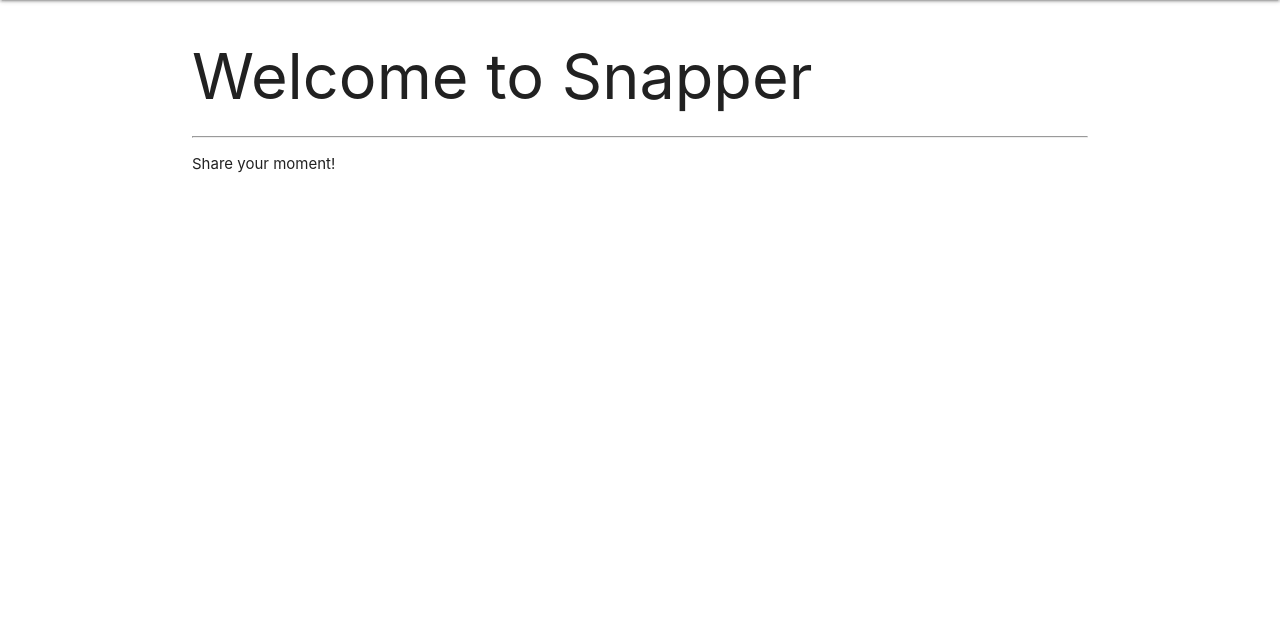
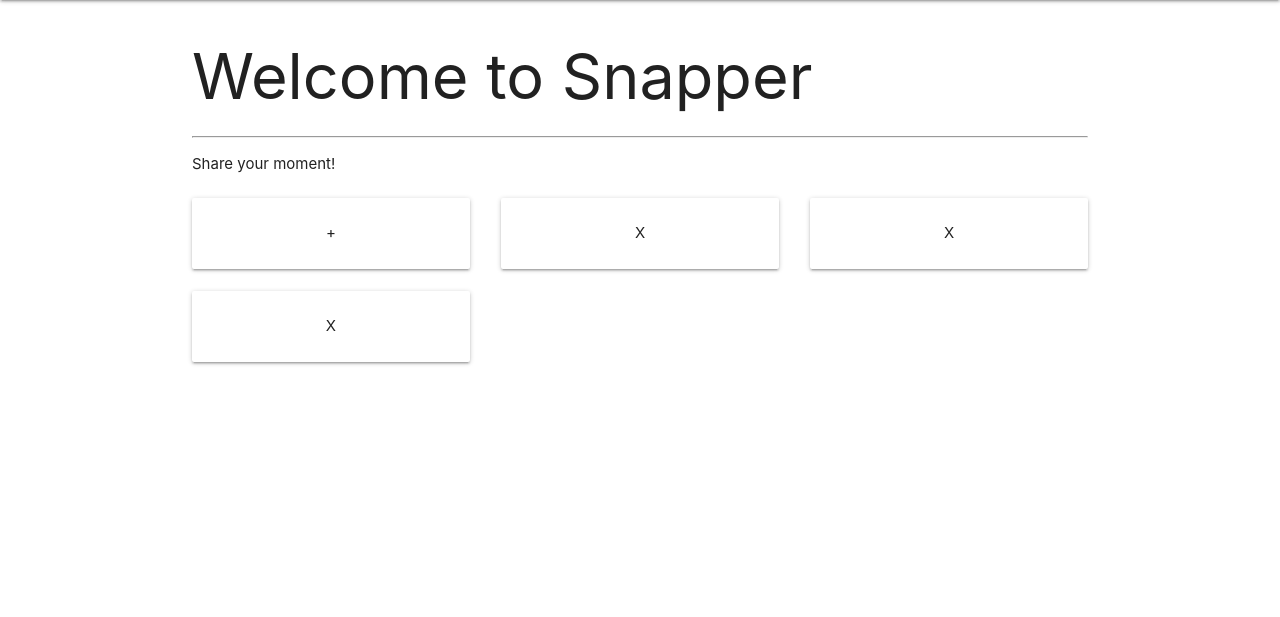
Before and after one commit to chuckchoiboi/snapper, a Django app: page / in a window 1280 px wide. Shown: the part 64-681 px from the top of the page. Run offline with Django 3.2, Linux system fonts and the light colour scheme.

Commit message:
make home render card with dummy data

```diff
--- a/main_app/static/css/style.css
+++ b/main_app/static/css/style.css
@@ -12,3 +12,14 @@ footer {
   padding-top: 0;
   text-align: right;
 }
+
+.photo-container {
+  display: flex;
+  flex-wrap: wrap;
+  justify-content: space-between;
+}
+
+.photo-container .card {
+  width: 31%;
+  text-align: center;
+}
--- a/main_app/templates/home.html
+++ b/main_app/templates/home.html
@@ -4,4 +4,14 @@
 <hr />
 <p>Share your moment!</p>
 
+<div class="photo-container">
+  <div class="card">
+    <div class="card-content">+</div>
+  </div>
+  {% for photo in photos %}
+  <div class="card">
+    <div class="card-content">X</div>
+  </div>
+  {% endfor %}
+</div>
 {% endblock %}
--- a/main_app/views.py
+++ b/main_app/views.py
@@ -7,4 +7,23 @@ from django.http import HttpResponse
 
 
 def home(request):
-    return render(request, 'home.html')
+    return render(request, 'home.html', {'photos': photos})
+
+
+class Photo:
+    def __init__(self, author, url, title, privacy, interactions):
+        self.author = author
+        self.url = url
+        self.title = title
+        self.privacy = privacy
+        self.interactions = interactions
+
+
+photos = [
+    Photo('chuckchoiboi', 'https://user-images.githubusercontent.com/60675322/116333406-3adec180-a788-11eb-98ab-afdfbf6701b0.JPG',
+          'Image 1', False, ['chuckchoiboi']),
+    Photo('chuckchoiboi', 'https://user-images.githubusercontent.com/60675322/116333411-3ca88500-a788-11eb-8cb2-e4a7068ade84.JPG',
+          'Image 2', False, ['chuckchoiboi']),
+    Photo('chuckchoiboi', 'https://user-images.githubusercontent.com/60675322/116333416-3e724880-a788-11eb-8f60-f1f8b53a9d31.JPG',
+          'Image 3', False, ['chuckchoiboi']),
+]
```
